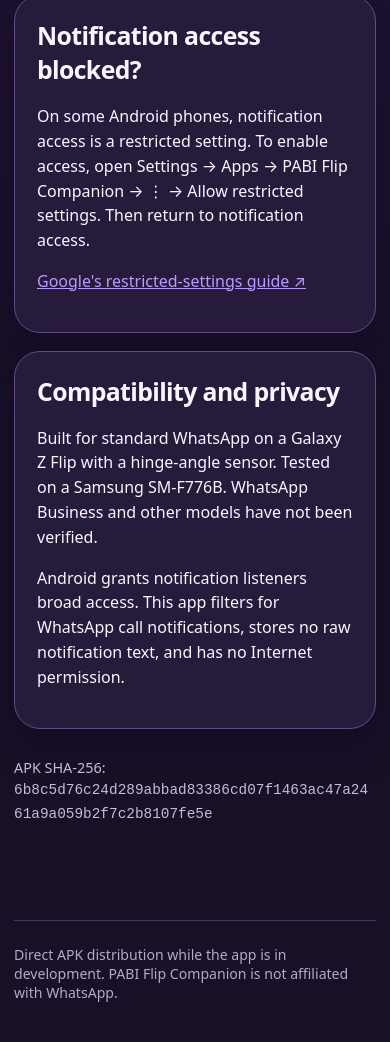
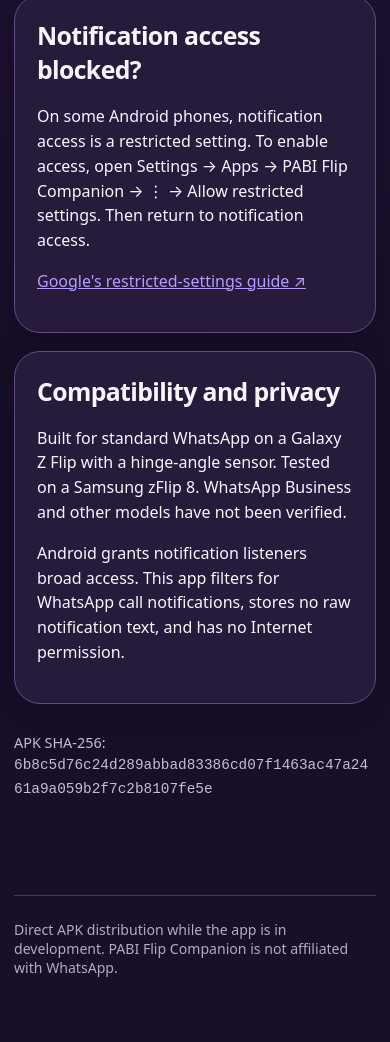
Before and after one commit to Harolds-Toolbox/Flip-Companion-App, a plain HTML site: page docs/index.html in a window 390 px wide. Shown: the part 1508-2550 px from the top of the page. After the commit the page ends 2525 px from the top, so only its background shows below. Drawn offline with Linux system fonts and the light colour scheme.

Commit message:
Update tested phone label on install page

```diff
--- a/docs/index.html
+++ b/docs/index.html
@@ -57,7 +57,7 @@
       </section>
       <div class="grid">
         <section class="panel"><h2>Notification access blocked?</h2><p>On some Android phones, notification access is a restricted setting. To enable access, open Settings → Apps → PABI Flip Companion → ⋮ → Allow restricted settings. Then return to notification access.</p><p><a href="https://support.google.com/android/answer/12623953">Google's restricted-settings guide ↗</a></p></section>
-        <section class="panel"><h2>Compatibility and privacy</h2><p>Built for standard WhatsApp on a Galaxy Z Flip with a hinge-angle sensor. Tested on a Samsung SM-F776B. WhatsApp Business and other models have not been verified.</p><p>Android grants notification listeners broad access. This app filters for WhatsApp call notifications, stores no raw notification text, and has no Internet permission.</p></section>
+        <section class="panel"><h2>Compatibility and privacy</h2><p>Built for standard WhatsApp on a Galaxy Z Flip with a hinge-angle sensor. Tested on a Samsung zFlip 8. WhatsApp Business and other models have not been verified.</p><p>Android grants notification listeners broad access. This app filters for WhatsApp call notifications, stores no raw notification text, and has no Internet permission.</p></section>
       </div>
       <p class="small" style="margin-top:28px">APK SHA-256: <code style="overflow-wrap:anywhere">6b8c5d76c24d289abbad83386cd07f1463ac47a2461a9a059b2f7c2b8107fe5e</code></p>
     </main>
```
